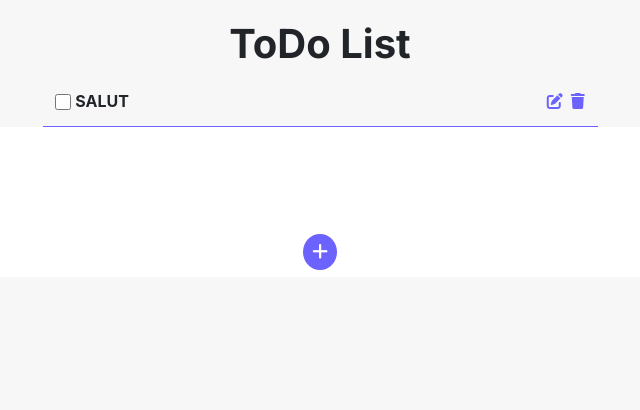
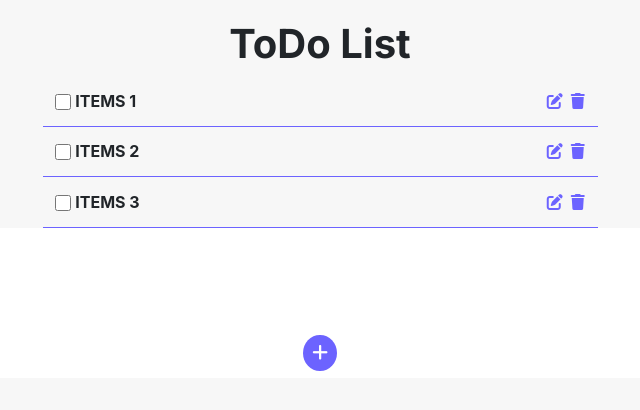
Before and after one commit to Zaisuru/ToDo, a website with bundled scripts: page index.html in a window 1280 px wide. Shown: the whole page, without its empty margins (320-960 px from the left). Built offline with nearby package versions, Linux system fonts and the light colour scheme.

Commit message:
add node

```diff
--- a/index.html
+++ b/index.html
@@ -17,10 +17,7 @@
     <div class="container">
         <h1>ToDo List</h1>
 
-        <div id="toDo__Container">
-            <script>
-            </script>
-        </div>
+        <div id="toDo__Container"></div>
     </div>
     <button class="btn modal-btn modal-trigger"><i class="fa-solid fa-plus"></i></button>
 
--- /dev/null
+++ b/package.json
@@ -0,0 +1,5 @@
+{
+  "dependencies": {
+    "node": "^18.20.2"
+  }
+}
--- a/scripts/addItems.js
+++ b/scripts/addItems.js
@@ -7,7 +7,7 @@ const itemsTitle= document.querySelector(".items__Title");
 btnAdd.addEventListener("click", addItems);
 
 function addItems(){
-    console.log(itemsTitle.value);
-
+    const itemsTitleValue = itemsTitle.value;
+    console.log("salut")
     hideModal();
 }
--- a/scripts/items.json
+++ b/scripts/items.json
@@ -4,5 +4,8 @@
     },
     {
         "nom": "Items 2"
+    },
+    {
+        "nom": "Items 3"
     }
 ]
--- a/scripts/removeItems.js
+++ b/scripts/removeItems.js
@@ -0,0 +1,5 @@
+
+
+function removeItems () {
+
+}
--- a/scripts/showItems.js
+++ b/scripts/showItems.js
@@ -1,10 +1,14 @@
 const response = await fetch('scripts/items.json');
 const items =  await response.json();
 
-const itemsElem = items[0];
+if(items.length == 0){
+    console.log("Aucune données dans le fichier");
+    const img = document.createElement("img");
+}
 
-console.log(itemsElem);
-// Create Dom
+console.log(items.length)
+
+    for(let i=0 ; i < items.length; i++){
         const toDoContainer = document.getElementById("toDo__Container");
         const containerRow = document.createElement("div");
         const formCheck = document.createElement("div");
@@ -16,7 +20,7 @@ const iconEdit = document.createElement("i");
         const linkTrash = document.createElement("a");
         const iconTrash = document.createElement("i");
 
-//add Class
+        // Add Class
         containerRow.classList.add("todo__Container_row");
         formCheck.classList.add("form-check");
         formInput.classList.add("form-check-input");
@@ -32,7 +36,7 @@ formInput.setAttribute("type", "checkbox");
         iconEdit.setAttribute("id", "test");
         linkEdit.setAttribute("href", "#");
         linkTrash.setAttribute("href","#")
-formLabel.textContent = "Salut";
+        formLabel.textContent = items[i].nom;
 
         // Display items
         toDoContainer.appendChild(containerRow);
@@ -41,6 +45,7 @@ formCheck.appendChild(formInput);
         formCheck.appendChild(formLabel);
         containerRow.appendChild(formIcon);
         formIcon.appendChild(linkEdit);
-linkEdit.appendChild(iconEdit);
+        linkEdit.appendChild(iconEdit);0
         formIcon.appendChild(linkTrash);
         linkTrash.appendChild(iconTrash);
+    }
```
Also changed, not shown: 1 other file. Lines whose indentation alone changed are shown as unchanged.
